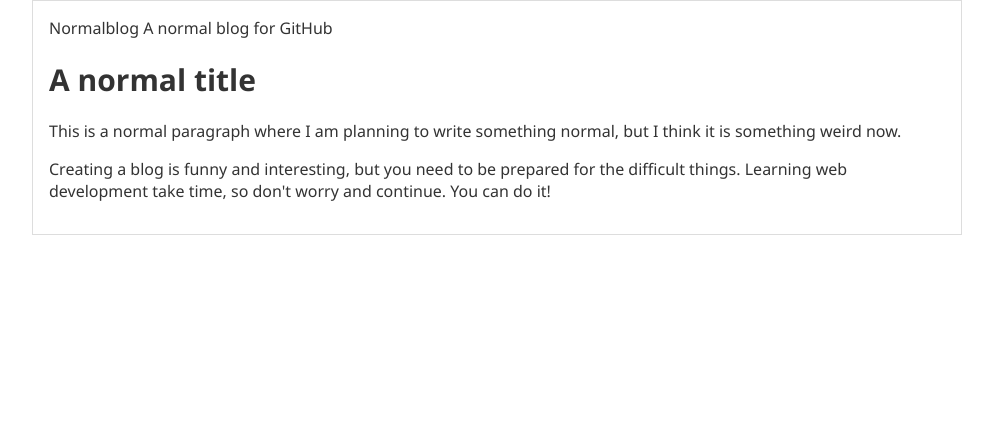
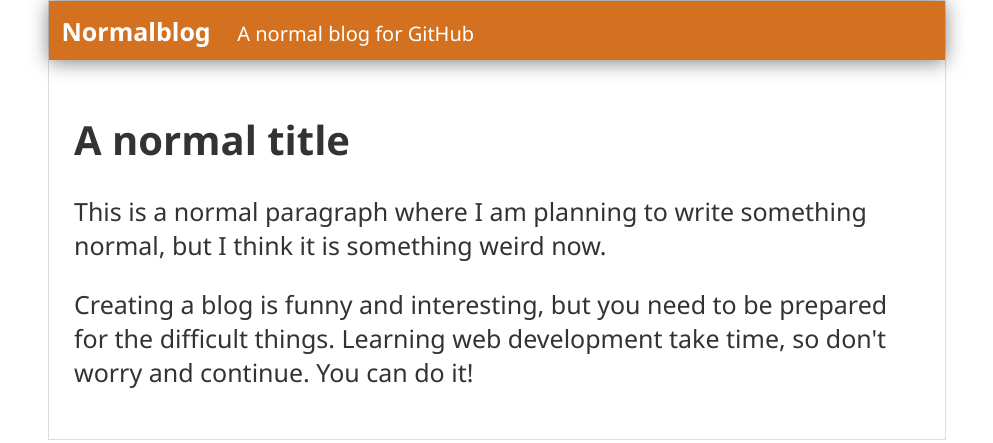
Before and after one commit to angellonunez/normalblog, a plain HTML site: page index.html in a window 1280 px wide. Shown: the whole page, without its empty margins (143-1136 px from the left). Drawn offline with Linux system fonts and the light colour scheme.

Commit message:
Header is finished

```diff
--- a/css/style.css
+++ b/css/style.css
@@ -2,19 +2,38 @@ body {
     color: #333;
     text-align: left;
     font-family: 'Segoe UI', Tahoma, Geneva, Verdana, sans-serif;
-    font-size: 16px;
+    font-size: 25px;
     margin: 0;
     padding: 0;
 }
 
+#header {
+    background: rgb(212, 113, 32);
+    box-shadow: 0px 2px 20px 0px rgba(0, 0, 0, 0.5);
+    color: white;
+    font-weight: bold;
+    margin: 0;
+    padding: 0.5em;
+}
+
+#header #tagline {
+    padding: 0 0 0 1em;
+    font-weight: normal;
+    font-size: 0.8em;
+}
+
 #container {
     width: 70%;
-    padding: 1em;
+    padding: 0;
     text-align: left;
     border: 1px solid #ddd;
     margin: 0 auto;
 }
 
 #container h1 {
-    font-size: 30px;
+    font-size: 40px;
 }
+
+#post {
+    padding: 1em;
+}
--- a/index.html
+++ b/index.html
@@ -11,7 +11,7 @@
     <div id="container">
         <div id="header">
             Normalblog
-            <span>A normal blog for GitHub</span>
+            <span id="tagline">A normal blog for GitHub</span>
         </div>
         <div id="post">
             <h1>A normal title</h1>
```
